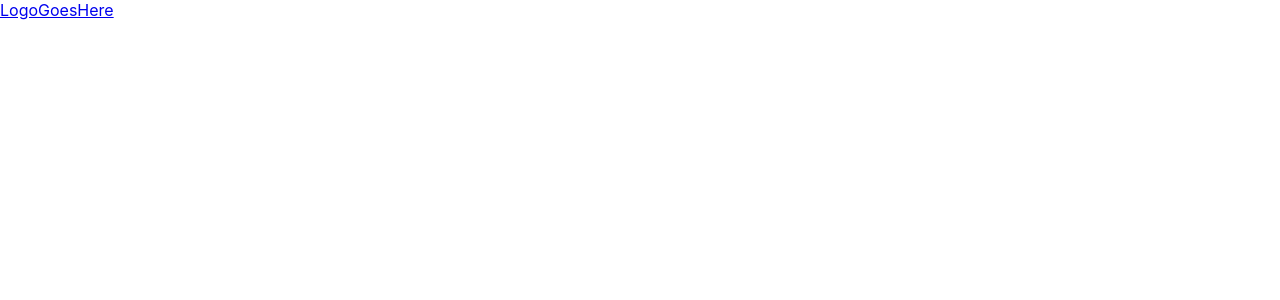
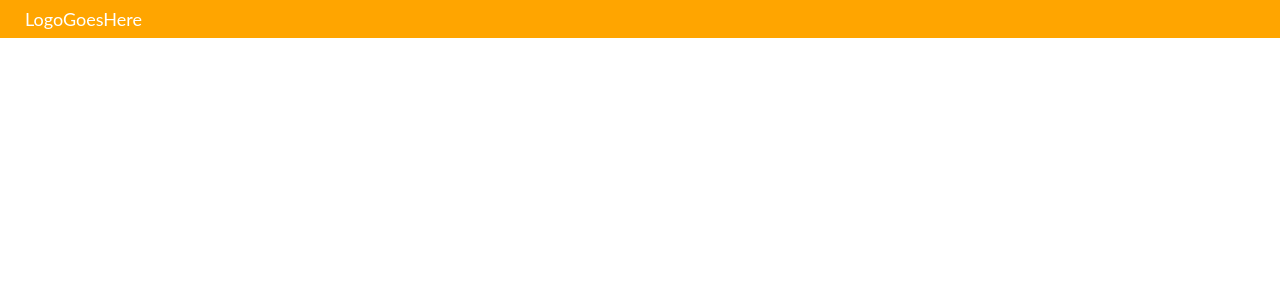
Before and after one commit to Cloud-Bhutan/forum-react-frontend, a React (Create React App) app: page / in a window 1280 px wide. Shown: the top 300 px of the page. Built offline with nearby package versions, Linux system fonts and the light colour scheme.

Commit message:
Update index.css
added css to nav bar

```diff
--- a/src/index.css
+++ b/src/index.css
@@ -1,13 +1,30 @@
 body {
   margin: 0;
-  font-family: -apple-system, BlinkMacSystemFont, 'Segoe UI', 'Roboto', 'Oxygen',
-    'Ubuntu', 'Cantarell', 'Fira Sans', 'Droid Sans', 'Helvetica Neue',
-    sans-serif;
-  -webkit-font-smoothing: antialiased;
-  -moz-osx-font-smoothing: grayscale;
+  font-family: "Lato", sans-serif;
+  font-size: 18px;
 }
-
-code {
-  font-family: source-code-pro, Menlo, Monaco, Consolas, 'Courier New',
-    monospace;
+/*navigation top*/
+.container-nav {
+  background-color:orange;
+  display: flex;
+  align-items: center;
+  height: 38px;
+  width: 100%;
+  position: fixed;
 }
+a.bhutanese-nav{
+  color:white;
+  font-size: 18px;
+  text-decoration: none;
+  position: fixed;
+  padding:0 10px;
+  left: 15px;
+  height: 38px;
+  display: flex;
+  align-items: center;
+  justify-content: center;
+}
+a.bhutanese-nav:hover{
+  color: black;
+  background-color: white;
+}
```
